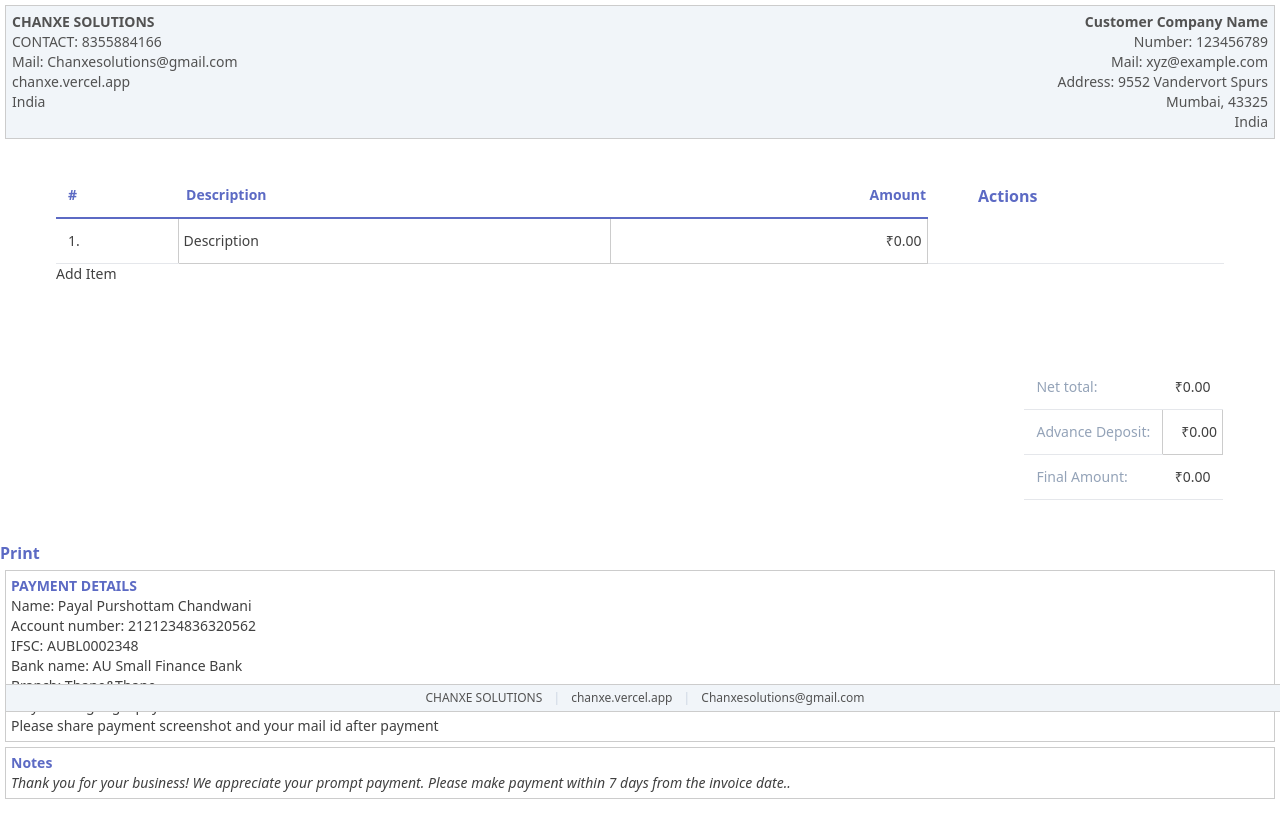
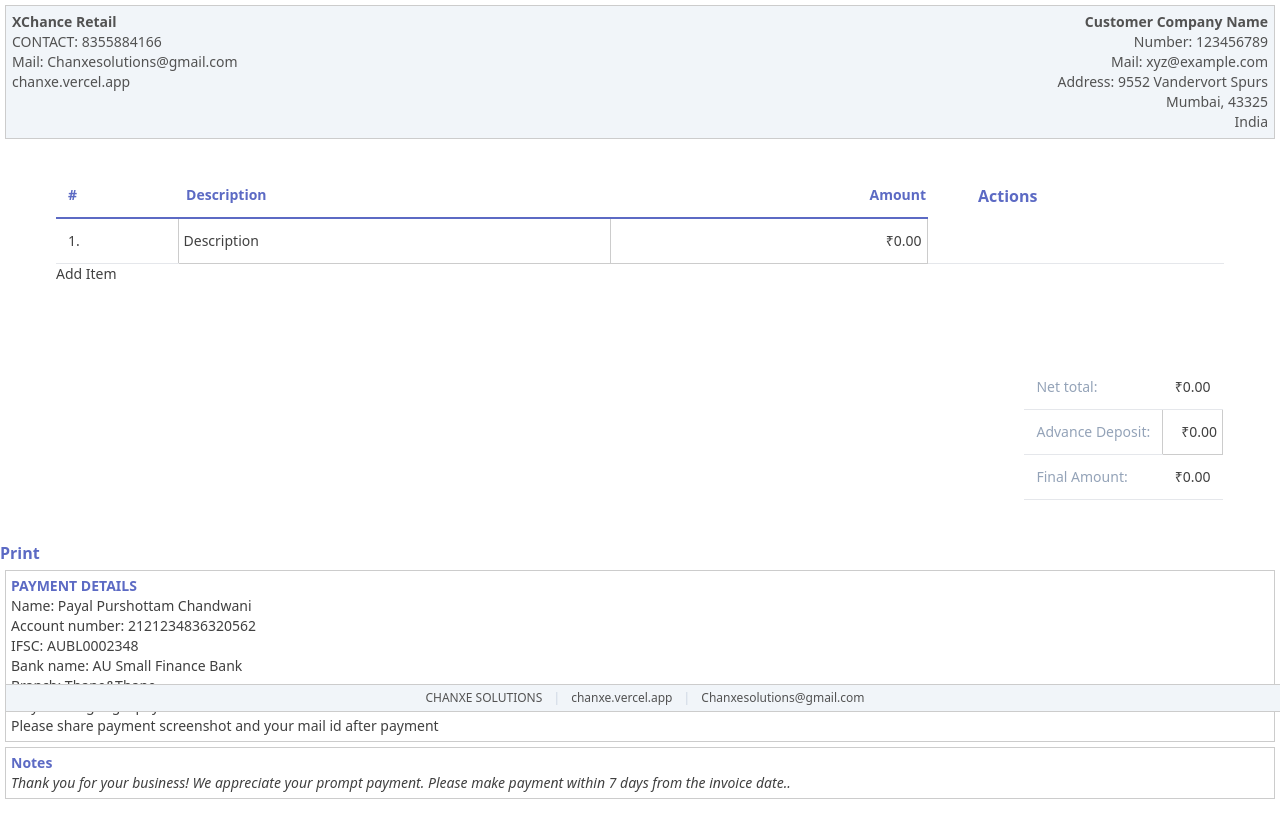
Before and after one commit to tanishk0297/chanxe, a plain HTML site: page invoice.html in a window 1280 px wide. Shown: the part 83-903 px from the top of the page. Drawn offline with Linux system fonts and the light colour scheme.

Commit message:
Update invoice.html

```diff
--- a/invoice.html
+++ b/invoice.html
@@ -63,11 +63,10 @@
                         <tr>
                             <td class="w-1/2 align-top">
                                 <div class="text-sm text-neutral-600">
-                                    <p class="font-bold">CHANXE SOLUTIONS</p>
+                                    <p class="font-bold">XChance Retail</p>
                                     <p>CONTACT: 8355884166</p>
                                     <p>Mail: Chanxesolutions@gmail.com</p>
                                     <p>chanxe.vercel.app</p>
-                                    <p>India</p>
                                 </div>
                             </td>
                             <td class="w-1/2 align-top text-right">
```
